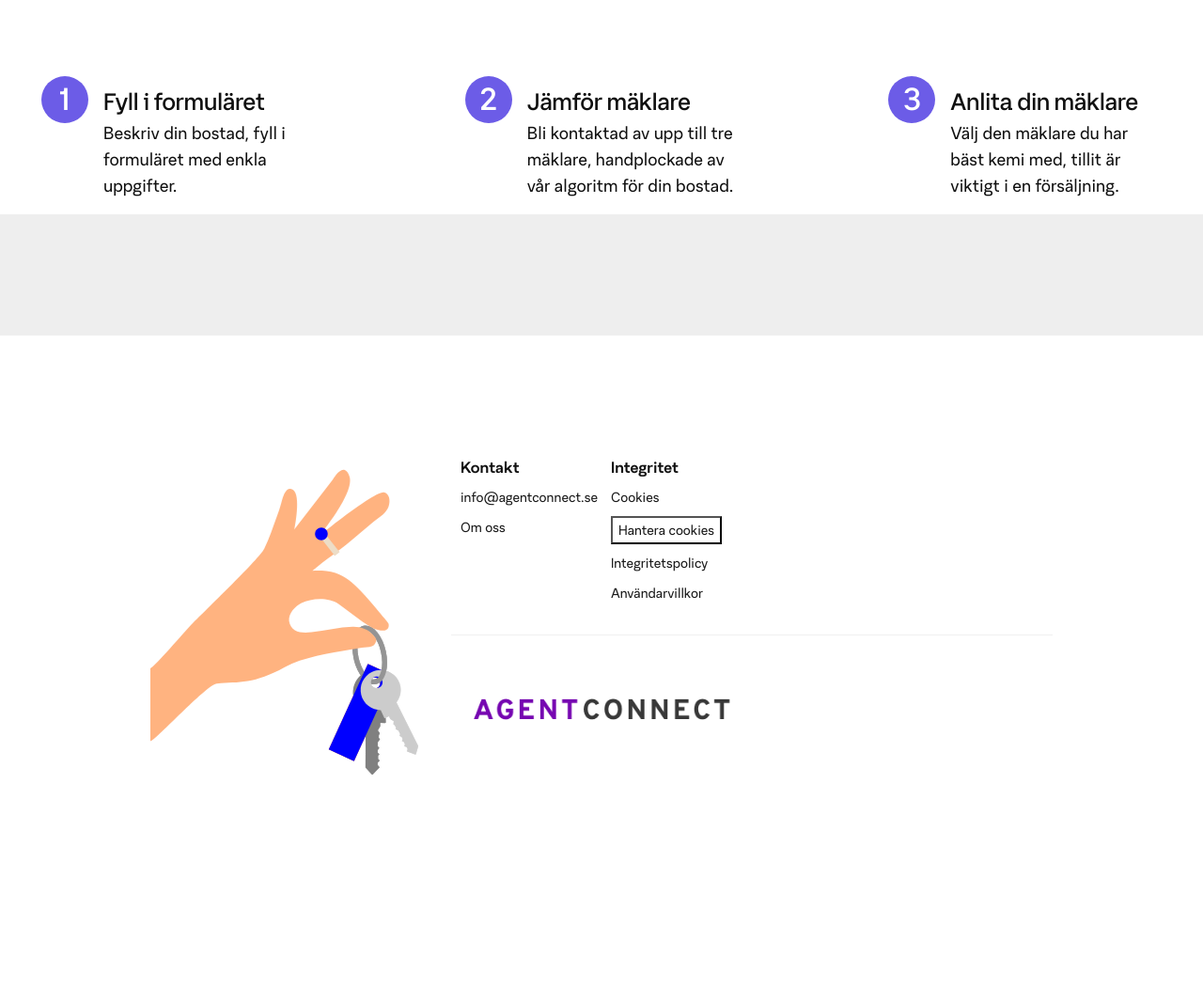
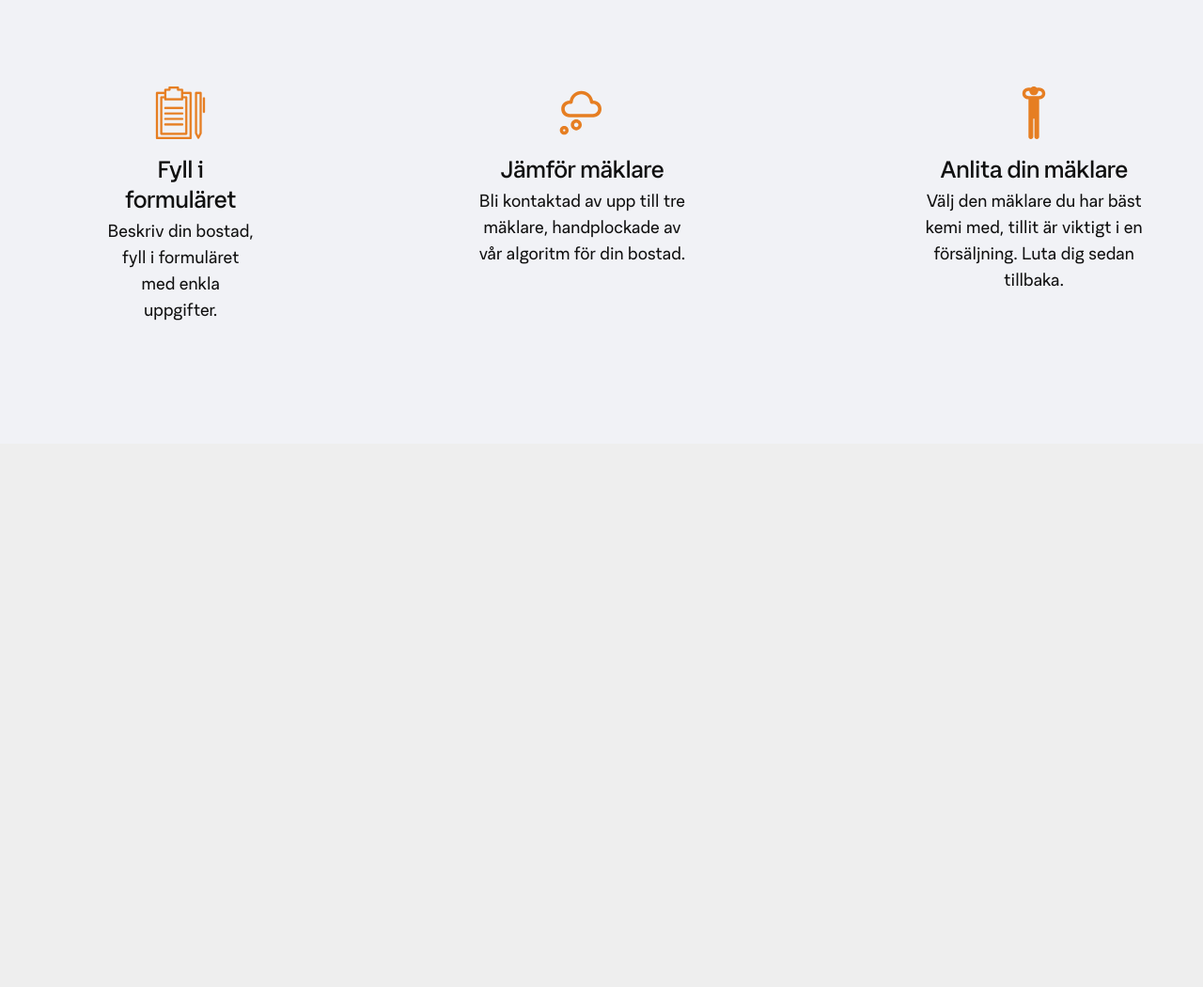
Before and after one commit to nimgog/agent-connect, a plain HTML site: page index.html in a window 1280 px wide. Shown: the part 1020-2070 px from the top of the page at 94% size. After the commit the page ends 1492 px from the top, so only its background shows below. Drawn offline with nearby package versions, Linux system fonts and the light colour scheme; files whose address does not match are found by name.

Commit message:
first iteration feedback

```diff
--- a/index.html
+++ b/index.html
@@ -2,6 +2,11 @@
 <html lang="sv">
   <title>Jämför mäklare i hela Sverige!</title>
   <meta charset="UTF-8">
+
+  <head>
+    <script src="https://cdn.tailwindcss.com"></script>
+    <!-- Your other head elements -->
+  </head>
 
   <meta content="text/javascript" http-equiv="Content-Script-Type" />
   <meta content="text/css" http-equiv="Content-Style-Type" />
@@ -19,16 +24,12 @@
   <link rel="stylesheet" href="css/947-76ce112bd36111bfd705.css" media="all" />
   <link href="" rel="canonical" />
 
-  <script type="text/javascript">
-    window.experiments = {};
-  </script>
-
   <body class="start index new-quicksearch">
     <header class="navigation">
       <div class="main-navigation">
         <div class="main-navigation__logo">
           <a href="/"
-            ><img alt="AgentConnect start" src="images/agent-connect.png"
+            ><img alt="AgentConnect start" src="images/maklarduellen-logo.png"
           /></a>
         </div>
         <div class="main-navigation__quicksearch">
@@ -61,10 +62,8 @@
               </div>
               <div class="bui__cell bui__col-12 bui__col-s-8">
                 <div class="bui__row">
-                  <div class="bui__cell bui__col-8 bui__col-m-9">
-                    <p>Vi matchar dig med de bästa mäklarna</p>
-                  </div>
-                  <div class="bui__cell bui__col-4 bui__col-m-3">
+
+                  <!-- <div class="bui__cell bui__col-4 bui__col-m-3">
                     <a
                       class="ui-button--primary ui-button--small ui-button--rounded event"
                       data-category="Registrations"
@@ -73,7 +72,7 @@
                       href="#findrealtor"
                       >Börja här</a
                     >
-                  </div>
+                  </div> -->
                 </div>
               </div>
             </div>
@@ -190,21 +189,21 @@
                   <div class="hm_navbar__avatar">
                     <div class="bui__cell bui__col-s-12 bui__col-m-0">
                       <ul>
-                        <li
+                        <!-- <li
                           class="header__menu-anchor header__menu-anchor--btn event"
                           data-category="Registrations"
                           data-label="Top right button"
                           id="item"
                         >
                           <a href=""#findrealtor">Börja här</a>
-                        </li>
+                        </li> -->
                         <li
                           class="mr-2 ui-button--primary--ghost ui-button--medium ui-button--adaptive-width event header__btn"
                           data-category="Registrations"
                           data-label="Top right button"
                           id="item"
                         >
-                          <a href="#findrealtor">Börja här</a>
+                          <!-- <a href="#findrealtor">Börja här</a> -->
                         </li>
                         <li class="header__menu-anchor" id="item">
                           <a href="/maklare">Alla mäklare</a>
@@ -238,7 +237,7 @@
             <h1 class="tw-text-5xl md:tw-text-6xl tw-leading-relaxed tw-mb-8">
               Redo för nästa kapitel? Låt den bästa mäklaren hjälpa dig
             </h1>
-            <p>Vår algoritm på MäklarDuellen är utformad tillsammans med erfarna mäklare som vet hur man optimerar slutpriser. Därför hittar vi alltid de mest effektiva lösningarna för en framgångsrik försäljning.</p>
+            <p class="tw-mb-8">Vår algoritm på MäklarDuellen är utformad tillsammans med erfarna mäklare som vet hur man optimerar slutpriser. Därför hittar vi alltid de mest effektiva lösningarna för en framgångsrik försäljning.</p>
             <ul class="checkItems">
               <li>Utforska</li>
               <li>
@@ -248,7 +247,7 @@
             </ul>
           </div>
           <div
-            class="tw-bg-bui-color-peanut tw-rounded-lg tw-justify-self-start md:tw-col-auto tw-mt-14 tw-px-4 md:tw-px-9 tw-py-8 md:tw-max-w-[596px]"
+            class="form-post tw-bg-bui-color-peanut tw-rounded-lg tw-justify-self-start md:tw-col-auto tw-mt-14 tw-px-4 md:tw-px-9 tw-py-8 md:tw-max-w-[596px]"
           >
             <h3 class="tw-text-center">
               Vi hittar rätt mäklare för din försäljning.<br />Helt
@@ -405,149 +404,35 @@
 
         <div class="tw-max-w-[1224px] tw-mx-auto tw-px-4">
           <section id="howitworks">
-            <ul
-              class="tw-grid tw-grid-cols-1 lg:tw-grid-cols-3 tw-gap-10 lg:tw-gap-40 steps tw-mb-20 lg:tw-mb-32"
-            >
-              <li data-step="1">
+            <ul class="steps process-list tw-flex tw-flex-row tw-gap-10 lg:tw-gap-40 tw-mb-20 lg:tw-mb-32">
+              <li class="process-item tw-flex tw-flex-col tw-items-center tw-text-center">
+                <div class="tw-w-14">
+                  <img src="images/pen-paper.svg" alt="fyll i formulär" class="tw-mb-4" />
+                </div>
                 <h3>Fyll i formuläret</h3>
-                <p>
-                  Beskriv din bostad, fyll i formuläret med enkla uppgifter.
-                </p>
+                <p>Beskriv din bostad, fyll i formuläret med enkla uppgifter.</p>
               </li>
-              <li data-step="2">
+              <li class="process-item tw-flex tw-flex-col tw-items-center tw-text-center">
+                <div class="tw-w-14">
+                  <img src="images/thinking-svgrepo-com.svg" alt="Jämför mäklare" class="tw-mb-4" />
+                </div>
                 <h3>Jämför mäklare</h3>
                 <p>
                   Bli kontaktad av upp till tre mäklare, handplockade av vår algoritm för din bostad.
                 </p>
               </li>
-              <li data-step="3">
+              <li class="process-item tw-flex tw-flex-col tw-items-center tw-text-center">
+                <div class="tw-w-14">
+                  <img src="images/relaxed-silhouette-svgrepo-com.svg" alt="Luta dig tillbaka" class="tw-mb-4" />
+                </div>
                 <h3>Anlita din mäklare</h3>
-                <p>
-                  Välj den mäklare du har bäst kemi med, tillit är viktigt i en försäljning.
-                </p>
+                <p>Välj den mäklare du har bäst kemi med, tillit är viktigt i en försäljning. Luta dig sedan tillbaka.</p>
               </li>
             </ul>
           </section>
-
-          <!-- <div
-            class="tw-grid tw-grid-cols-1 lg:tw-grid-cols-[1fr,450px] tw-gap-y-0 lg:tw-gap-x-24 tw-mb-32"
-          >
-            <h2 class="tw-col-span-full">Vad är AgentConnect?</h2>
-            <section>
-              <p>
-                Mäklare är bra på olika saker och att hitta rätt när du ska
-                sälja kan kännas väldigt svårt och ta tid. Vi vill istället göra
-                det väldigt enkelt!
-              </p>
-              <p>
-                Vår tjänst använder du utan förbindelse, och vi har hjälpt
-                bostadssäljare i valet av mäklare.
-              </p>
-              <p>
-                Den dagen du ska sälja har vi massor med statistik för att på
-                ett väl underbyggt sätt kunna matcha dig med lokala mäklare som
-                passar just din försäljning. Vi vet vilka du borde träffa och vi
-                matchar dig med mäklarna som är bäst i ditt område.
-              </p>
-              <p class="tw-font-medium">
-                Väldigt enkelt och väldigt kostnadsfritt!
-              </p>
-            </section>
-            <div class="tw-text-center tw-mt-10 lg:tw-mt-0 lg:tw-self-center">
-              <img
-                class="tw-max-w-[450px]"
-                src="images/back_to_back-255a73d10303fbbeeb0c733e7ca65fae38a4adc31e95d576246590bd9b99fd22.svg"
-              />
-            </div>
-          </div> -->
         </div>
       </div>
     </section>
-    <turbo-frame id="compare_agents"></turbo-frame>
-
-    <footer>
-      <div class="footer">
-        <div class="bui__container">
-          <div class="bui__row pt-7 pt-sm-8 pb-8 mt-0 mt-sm-8">
-            <div class="bui__cell bui__col-6 bui__col-s-4">
-              <div class="bui__row">
-                <div class="bui__cell">
-                  <img
-                    alt="AgentConnect logo"
-                    class="footer__hands"
-                    src="images/hand-with-keys-ed6e1cf39649a690517999fc510538522f34b89cfcdc950a616318177c8afdce.svg"
-                  />
-                </div>
-              </div>
-              <div class="bui__row logo_wrapper_small">
-                <div class="bui__cell">
-                  <img
-                    alt="AgentConnect logo"
-                    class="footer__logo"
-                    src="images/agent-connect.png"
-                  />
-                </div>
-                <div class="bui__cell pt-4">
-                  <div class="bui__row">
-                    <div class="bui__cell bui__col-s-10">
-                      <p class="pop">
-                        AgentConnect är en mäklarguide och jämförelsetjänst av
-                        mäklare
-                      </p>
-                    </div>
-                  </div>
-                </div>
-              </div>
-            </div>
-            <div class="bui__cell bui__col-6 bui__col-s-8">
-              <div class="bui__row">
-                <div
-                  class="bui__cell bui__col-s-6 bui__col-m-3 pt-3 pt-sm-3 pt-md-0"
-                >
-                  <div class="section_header">Kontakt</div>
-                  <ul>
-                    <li>
-                      <a href="mailto:info@hittamaklare.se"
-                        >info@agentconnect.se</a
-                      >
-                    </li>
-                    <li><a href="/om-oss">Om oss</a></li>
-                  </ul>
-                </div>
-                <div
-                  class="bui__cell bui__col-s-6 bui__col-m-3 pt-3 pt-sm-3 pt-md-0"
-                >
-                  <div class="section_header">Integritet</div>
-                  <ul>
-                    <li><a href="/p/cookies">Cookies</a></li>
-                    <li>
-                      <button class="ot-sdk-show-settings" id="ot-sdk-btn">
-                        Hantera cookies
-                      </button>
-                    </li>
-                    <li>
-                      <a href="/p/integritetspolicy">Integritetspolicy</a>
-                    </li>
-                    <li>
-                      <a href="/p/allmanna-anvandarvillkor">Användarvillkor</a>
-                    </li>
-                  </ul>
-                </div>
-              </div>
-              <div class="bui__row logo_wrapper_big mb-8">
-                <div class="bui__cell bui__col-s-6">
-                  <img
-                    alt="AgentConnect logo"
-                    class="footer__logo"
-                    src="images/agent-connect.png"
-                  />
-                </div>
-              </div>
-            </div>
-          </div>
-        </div>
-      </div>
-    </footer>
     <script>
       document.getElementById('one-page-lead-form').addEventListener('submit', function(event) {
         event.preventDefault();
```
Also changed, not shown: css/947-76ce112bd36111bfd705.css, images/keys.svg (renamed from icons/keys.svg), images/maklarduellen-logo.png (added), images/pen-paper.svg (added), images/relaxed-silhouette-svgrepo-com.svg (added), images/thinking-svgrepo-com.svg (added).
